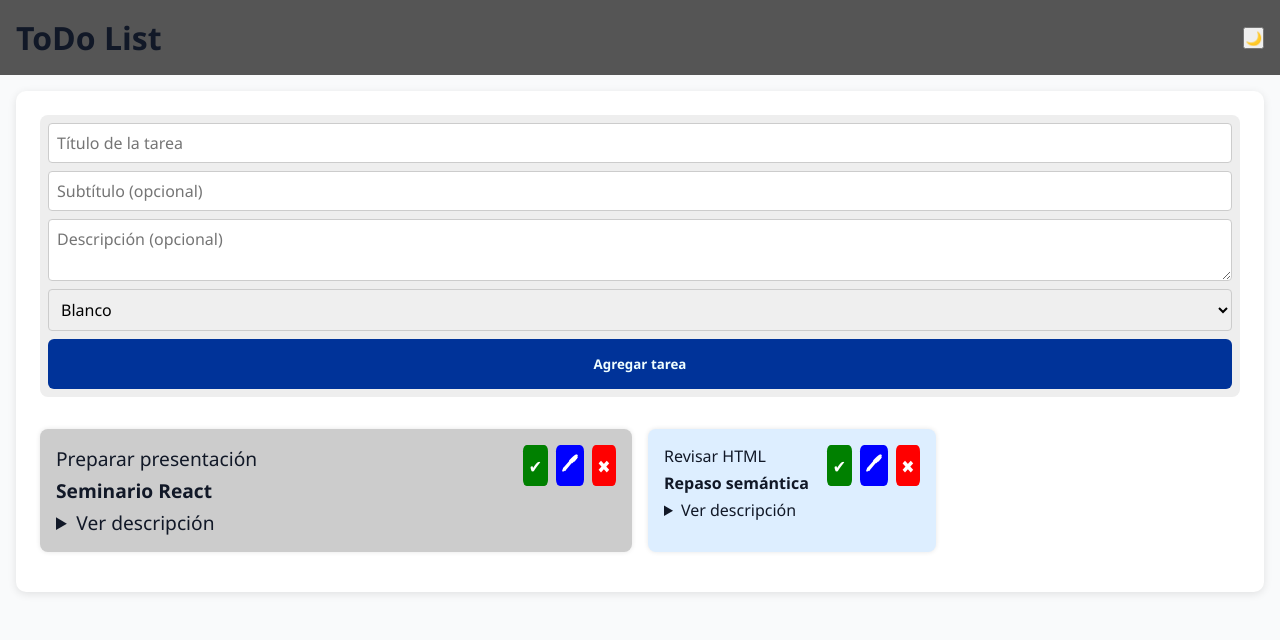
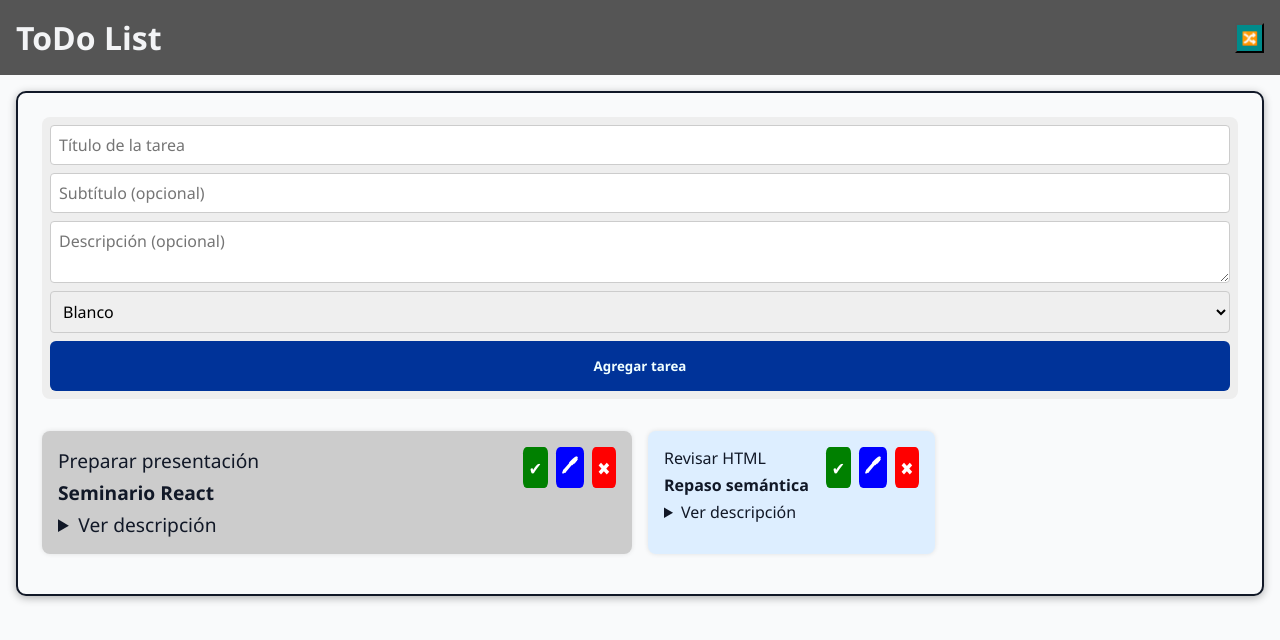
Before and after one commit to ivoProfe/todo-list_vanilla, a plain HTML site: page index.html in a window 1280 px wide. Drawn offline with Linux system fonts and the light colour scheme.

Commit message:
pavadas de estilos

```diff
--- a/index.html
+++ b/index.html
@@ -11,7 +11,7 @@
 <body>
   <header>
     <h1>ToDo List</h1>
-    <button id="toggle-tema">🌙</button>
+    <button class="themeBtn" id="toggle-tema">🔀</button>
   </header>
 
   <main>
--- a/main.js
+++ b/main.js
@@ -139,8 +139,9 @@ function activarEdicion(index) {
   `;
 }
 
-toggleTema.addEventListener("click", () => {
+toggleTema.addEventListener("click", (t) => {
   document.body.classList.toggle("dark");
+  toggleTema.classList.toggle("dark")
 });
 
 renderTareas();
--- a/styles.css
+++ b/styles.css
@@ -1,12 +1,16 @@
 :root {
   --bg: #f9fafb;
-  --text: #111827;
+  --text1: #111827;
+  --text2: #f3f4f6;
+  --secondary: #555;
   --card-done: #86efac;
 }
 
 body.dark {
   --bg: #1f2937;
-  --text: #f3f4f6;
+  --text1: #f3f4f6;
+  --secondary: #cfbcbc;
+  --text2: #111827;
 }
 
 /*  FIXME: dark mode  */
@@ -21,27 +25,41 @@ body.dark {
 
 body {
   background-color: var(--bg);
-  color: var(--text);
+  color: var(--text1);
   transition: background 0.3s, color 0.3s;
 }
 
 main {
-  background: white;
+  background-color: var(--bg);
   margin: 1rem;
   padding: 1.5rem;
   display: flex;
   flex-direction: column;
   gap: 2rem;
+  border: var(--text1) 2px solid;
   border-radius: 10px;
-  box-shadow: 0 2px 8px rgba(0, 0, 0, 0.1);
+  box-shadow: 0 2px 8px rgba(0, 0, 0, 0.3);
 }
 
 header {
   display: flex;
   justify-content: space-between;
   align-items: center;
-  background-color: #555;
+  background-color: var(--secondary);
   padding: 1rem;
+  color: var(--text2);
+}
+
+.themeBtn{
+  padding: .25rem;
+  content: "moon";
+  background-color: darkcyan;
+}
+
+.themeBtn.dark{
+  padding: .25rem;
+  content: "sun";
+  background-color: darkblue;
 }
 
 .entrada {
```
